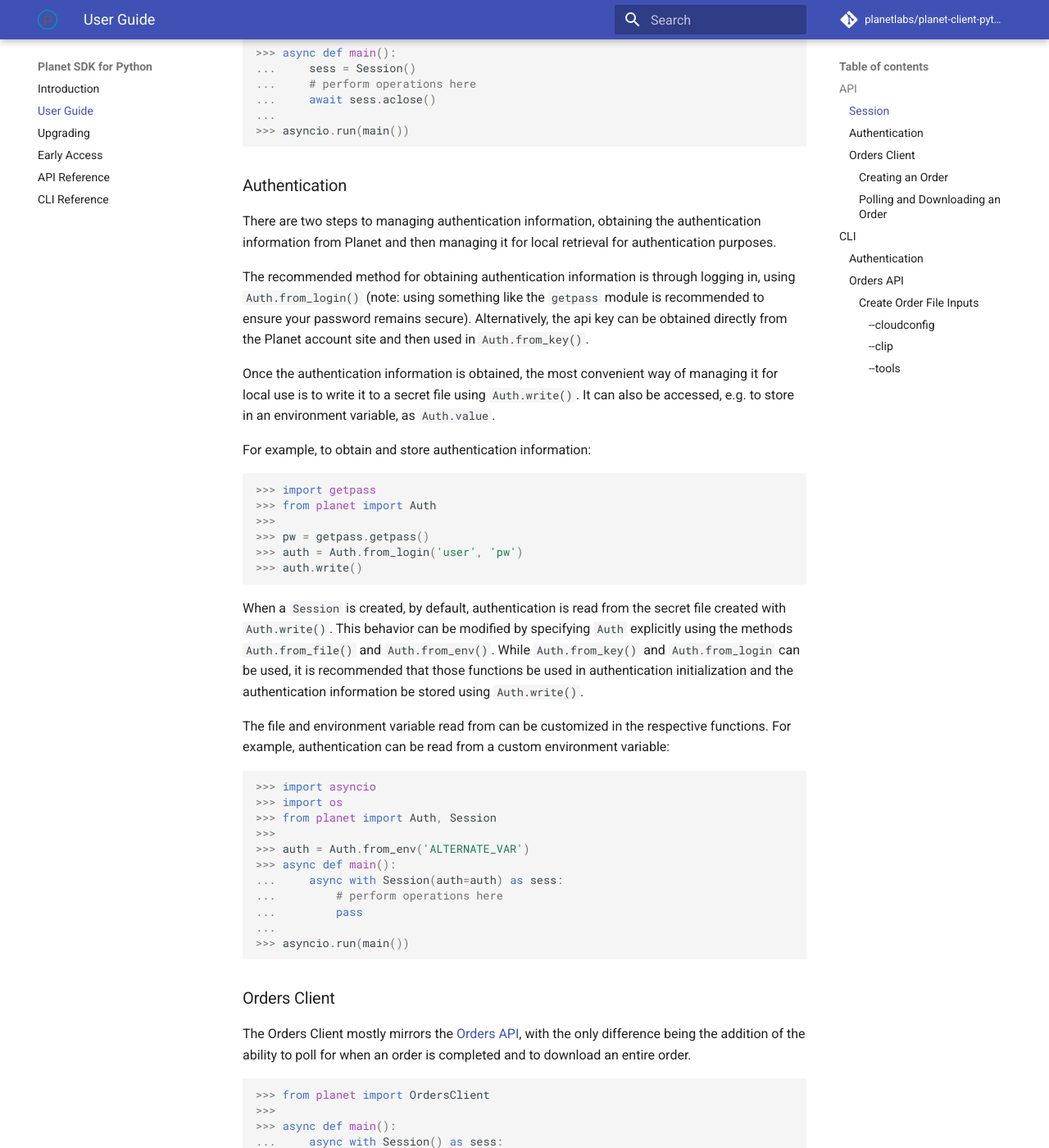
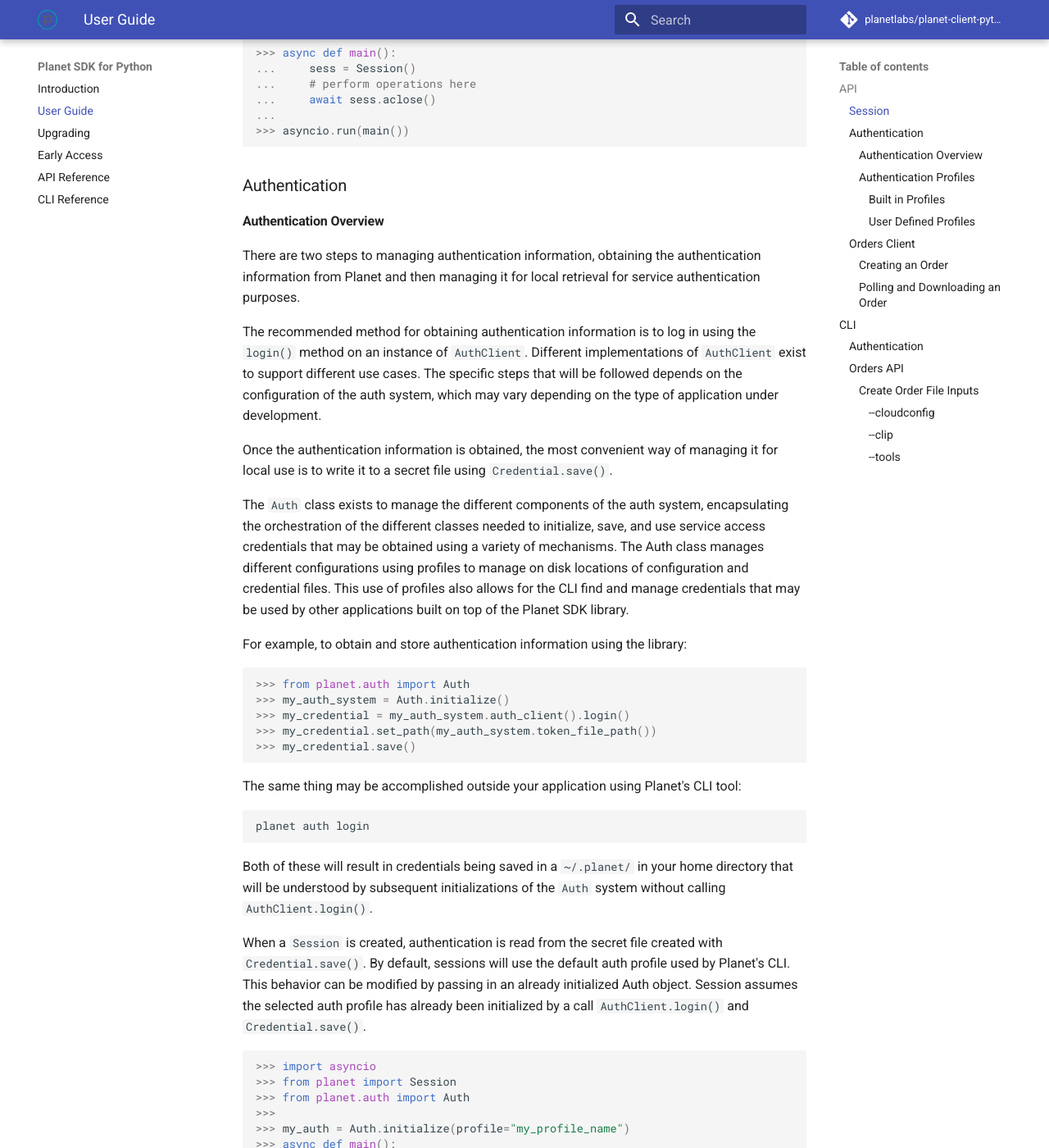
Before and after one commit to planetlabs/planet-client-python, an MkDocs documentation site: the page built from docs/guide.md, in a window 1280 px wide and 1400 px high, scrolled down 594 px. Shown: the whole window at 82% size. Built offline with MkDocs 1.6.1 and Material for MkDocs 9.7.7, drawn with Linux system fonts in a browser that asks for light colours; comment, search, counter and statistics services are not loaded; some of the changed text lies outside the part shown.

Commit message:
working on docs

````diff
--- a/docs/guide.md
+++ b/docs/guide.md
@@ -35,52 +35,65 @@ Alternatively, use `await Session.aclose()` to close a `Session` explicitly:
 
 ### Authentication
 
+#### Authentication Overview
+
 There are two steps to managing authentication information, obtaining the
 authentication information from Planet and then managing it for local retrieval
-for authentication purposes.
+for service authentication purposes.
 
-The recommended method for obtaining authentication information is through
-logging in, using `Auth.from_login()` (note: using something like the `getpass`
-module is recommended to ensure your password remains secure). Alternatively,
-the api key can be obtained directly from the Planet account site and then used
-in `Auth.from_key()`.
+The recommended method for obtaining authentication information is to
+log in using the `login()` method on an instance of `AuthClient`.
+Different implementations of `AuthClient` exist to support different use cases.
+The specific steps that will be followed depends on the configuration of the auth
+system, which may vary depending on the type of application under development.
 
 Once the authentication information is obtained, the most convenient way of
-managing it for local use is to write it to a secret file using `Auth.write()`.
-It can also be accessed, e.g. to store in an environment variable, as
-`Auth.value`.
+managing it for local use is to write it to a secret file using `Credential.save()`.
 
-For example, to obtain and store authentication information:
+The `Auth` class exists to manage the different components of the auth system,
+encapsulating the orchestration of the different classes needed to initialize,
+save, and use service access credentials that may be obtained using a variety
+of mechanisms.  The Auth class manages different configurations using profiles
+to manage on disk locations of configuration and credential files.  This
+use of profiles also allows for the CLI find and manage credentials that may be used
+by other applications built on top of the Planet SDK library.
+
+For example, to obtain and store authentication information using the library:
 
 ```python
->>> import getpass
->>> from planet import Auth
->>>
->>> pw = getpass.getpass()
->>> auth = Auth.from_login('user', 'pw')
->>> auth.write()
-
+>>> from planet.auth import Auth
+>>> my_auth_system = Auth.initialize()
+>>> my_credential = my_auth_system.auth_client().login()
+>>> my_credential.set_path(my_auth_system.token_file_path())
+>>> my_credential.save()
 ```
 
-When a `Session` is created, by default, authentication is read from the secret
-file created with `Auth.write()`. This behavior can be modified by specifying
-`Auth` explicitly using the methods `Auth.from_file()` and `Auth.from_env()`.
-While `Auth.from_key()` and `Auth.from_login` can be used, it is recommended
-that those functions be used in authentication initialization and the
-authentication information be stored using `Auth.write()`.
+The same thing may be accomplished outside your application using Planet's
+CLI tool:
 
-The file and environment variable read from can be customized in the
-respective functions. For example, authentication can be read from a custom
-environment variable:
+```shell
+planet auth login
+```
+
+Both of these will result in credentials being saved in a `~/.planet/`
+in your home directory that will be understood by subsequent initializations
+of the `Auth` system without calling `AuthClient.login()`.
+
+When a `Session` is created, authentication is read from the secret
+file created with `Credential.save()`. By default, sessions will use the default
+auth profile used by Planet's CLI. This behavior can be modified by passing
+in an already initialized Auth object.  Session assumes the selected
+auth profile has already been initialized by a call `AuthClient.login()` and
+`Credential.save()`.
 
 ```python
 >>> import asyncio
->>> import os
->>> from planet import Auth, Session
+>>> from planet import Session
+>>> from planet.auth import Auth
 >>>
->>> auth = Auth.from_env('ALTERNATE_VAR')
+>>> my_auth = Auth.initialize(profile="my_profile_name")
 >>> async def main():
-...     async with Session(auth=auth) as sess:
+...     async with Session(auth=my_auth) as sess:
 ...         # perform operations here
 ...         pass
 ...
@@ -88,6 +101,110 @@ environment variable:
 
 ```
 
+#### Authentication Profiles
+Authentication profiles are used to configure how the library interacts
+with authentication services, as well as how the credentials obtained from
+authentication services are subsequently used by the rest of the SDK to
+talk to Planet services.  Different profile configurations have different
+login requirements and different downstream behavior characteristics that
+must be accommodated.
+
+In their most basic form, a profile is defined by creating a profile
+directory on disk under the `~/.planet/` directory in the user's home
+directory. The directory name is used as the profile identifier in all
+other operations. Profile names and directories are expected to be all
+lower case.
+
+Within the profile directory, the following files are defined:
+
+* `auth_client.json` - This file controls how the `Auth` system is
+   bootstrapped by `Auth.initialize()`.  It is here that application
+   specific client information may be configured.  Depending on the
+   client application type, this file may contain sensitive information.
+* `token.json`- This is the file that will store the `Credential` that
+   that is returned from a successful login. This credential will then be used
+   to authorize subsequent calls to pther Planet APIs.  Depending on the
+   profile configuration, this credential may be long-lived, or may be periodically
+   refreshed.
+
+##### Built in Profiles
+The following profiles are built into the SDK, and will be understood
+without the user creating a corresponding profile directory:
+
+* **default**: Configures the SDK to use the built-in client profile that
+  uses OAuth based authentication mechanisms to access Planet services on
+  behalf of the user. OAuth features short-lived access tokens and user
+  controlled scoped access to their account for improved security.
+* **legacy**: Configure the SDK to use Planet API keys to access
+  Planet services on behalf of the user.  Planet API keys are sensitive
+  long-lived keys that provide full access to the user's account.
+  The use of OAuth based mechanisms is considered more secure, and should
+  be preferred where possible.
+
+##### User Defined Profiles
+*TODO:* We need links to appropriate platform documentation on how to
+create applicaiton ID, manage grants, and what these scope things are
+at an API level.
+
+*TODO:* We need to document how to configure auth profiles of the various
+types: Planet Legacy, OAuth PKCE, OAuth Client Credentials, etc.
+
+**PKCE OAuth Client Configuration:**
+```json
+{
+    "client_type": "oidc_auth_code",
+    "auth_server": "FIXME",
+    "client_id": "__YOUR_CLIENT_ID_HERE__",
+    "redirect_uri": "__YOUR_CLIENT_REDIRECT_URI_HERE__",
+    "local_redirect_uri": "__YOUR_CLIENT_REDIRECT_URI_HERE__",
+    "default_request_scopes": ["planet",
+                               "planet.admin",
+                               "planet.admin:read",
+                               "planet.admin:write",
+                               "planet.tasking",
+                               "planet.tasking:read",
+                               "planet.tasking:write",
+                               "planet.platform",
+                               "planet.platform:read",
+                               "planet.platform:write",
+                               "offline_access",
+                               "openid",
+                               "profile"]
+}
+```
+
+**Client Secret Client Credentials Client Configuration:**
+```json
+{
+    "client_type": "oidc_client_credentials_secret",
+    "auth_server": "FIXME",
+    "client_id": "__YOUR_CLIENT_ID_HERE__",
+    "client_secret": "__YOUR_CLIENT_SECRET__",
+    "default_request_scopes": ["planet"]
+}
+```
+
+**Public Key Client Credentials Client Configuration:**
+```json
+{
+    "client_type": "oidc_client_credentials_pubkey",
+    "auth_server": "FIXME",
+    "client_id": "__YOUR_CLIENT_ID_HERE__",
+    "client_privkey": "-----BEGIN RSA PRIVATE KEY-----\n__YOUR_PRIVATE_KEY_HERE__\n-----END RSA PRIVATE KEY-----",
+    "client_privkey_file": "/path/to/private/key.pem",
+    "client_privkey_password": "__PASSWORD_FOR_PRIVATEKEY__",
+    "default_request_scopes": ["planet"]
+}
+```
+Only one of `private_key` or `private_key_file` is required.
+
+**Planet Legacy API Key Client Configuration**:
+```json
+{
+    "client_type": "planet_legacy",
+    "legacy_auth_endpoint": "https://api.planet.com/v0/auth/login"
+}
+```
 ### Orders Client
 
 The Orders Client mostly mirrors the
````
Also changed, not shown: docs/api.md (+1 -1 lines).
